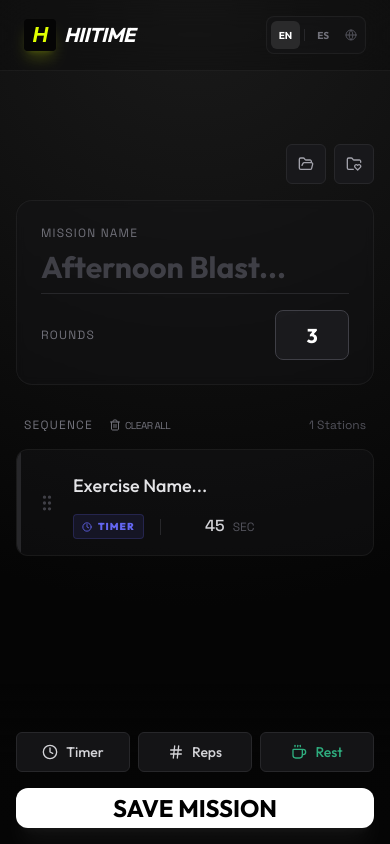
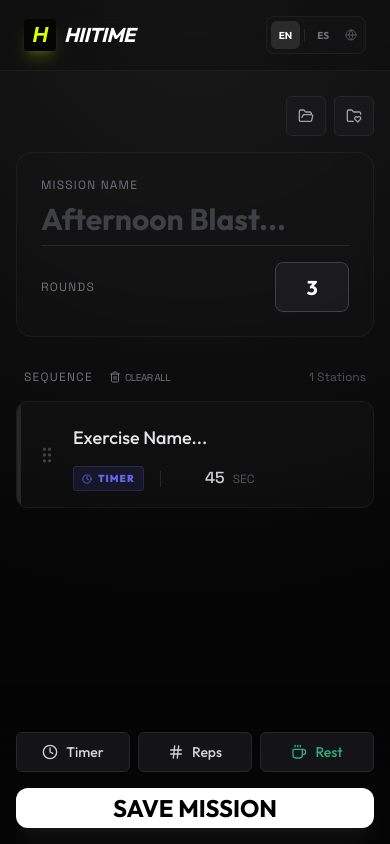
Before and after one commit to tepagola/HiiTime, a React (Vite) app: page / in a window 390 px wide. Built offline with nearby package versions, Linux system fonts and the light colour scheme.

Commit message:
feat: crear el componente PlanEditor para la edición y gestión de planes de entrenamiento.

```diff
--- a/src/views/PlanEditor.tsx
+++ b/src/views/PlanEditor.tsx
@@ -126,7 +126,7 @@ export const PlanEditor = () => {
                 planToSave={pendingPlan}
             />
 
-            <div className="flex justify-end gap-2 mb-4 items-center mt-12">
+            <div className="flex justify-end gap-2 mb-4 items-center md:mt-12">
                 {showSavedNotification && (
                     <span className="text-brand-neon text-sm font-bold uppercase tracking-widest animate-in fade-in slide-in-from-right-4 mr-2">
                         {t('app.saved')}
```
